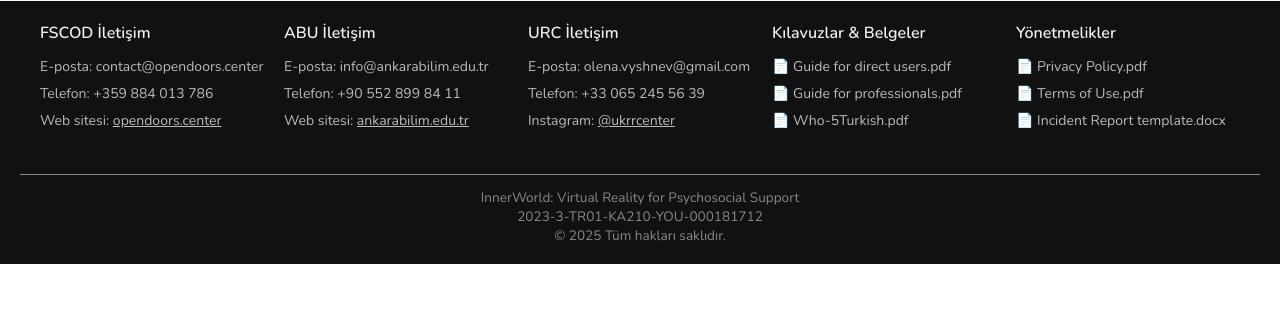
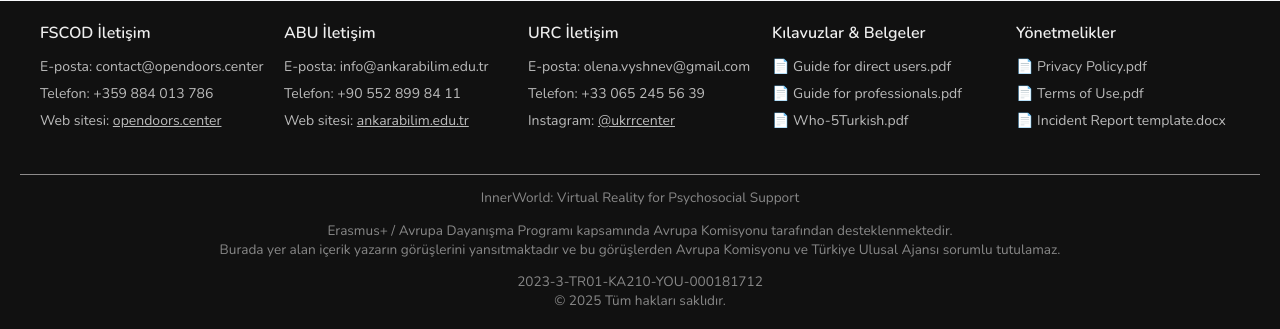
Before and after one commit to haldaniko/django-360vr-viewer, a Django app: template templates/about_tr.html in a window 1280 px wide. Shown: the part 1295-1624 px from the top of the page. Before the commit the page ends 1559 px from the top, so only its background shows below. Run offline with Django 5.2, Linux system fonts and the light colour scheme; the template is opened without the code that fills it, so the values that code supplies are empty; some libraries are stand-ins or nearby versions.

Commit message:
update on all languages

```diff
--- a/templates/about_tr.html
+++ b/templates/about_tr.html
@@ -188,7 +188,8 @@
     <div class="footer__bottom">
       <hr class="footer__divider">
       <p class="footer__copy">
-        InnerWorld: Virtual Reality for Psychosocial Support<br>
+        InnerWorld: Virtual Reality for Psychosocial Support
+      <p>Erasmus+ / Avrupa Dayanışma Programı kapsamında Avrupa Komisyonu tarafından desteklenmektedir.<br>Burada yer alan içerik yazarın görüşlerini yansıtmaktadır ve bu görüşlerden Avrupa Komisyonu ve Türkiye Ulusal Ajansı sorumlu tutulamaz.</p>
         2023-3-TR01-KA210-YOU-000181712<br>
         © 2025 Tüm hakları saklıdır.
       </p>
--- a/templates/video_tr.html
+++ b/templates/video_tr.html
@@ -208,7 +208,8 @@
     <div class="footer__bottom">
       <hr class="footer__divider">
       <p class="footer__copy">
-        InnerWorld: Virtual Reality for Psychosocial Support<br>
+        InnerWorld: Virtual Reality for Psychosocial Support
+      <p>Erasmus+ / Avrupa Dayanışma Programı kapsamında Avrupa Komisyonu tarafından desteklenmektedir.<br>Burada yer alan içerik yazarın görüşlerini yansıtmaktadır ve bu görüşlerden Avrupa Komisyonu ve Türkiye Ulusal Ajansı sorumlu tutulamaz.</p>
         2023-3-TR01-KA210-YOU-000181712<br>
         © 2025 Tüm hakları saklıdır.
       </p>
```
